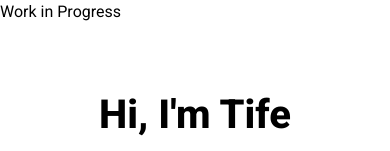
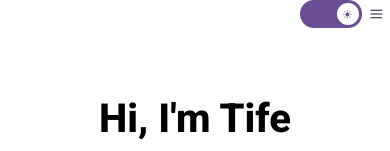
Before and after one commit to Qayyax/portfolio, a React (Vite) app: page / in a window 390 px wide. Shown: the top 151 px of the page. Built offline with nearby package versions, Linux system fonts and the light colour scheme.

Commit message:
working on hamburger and darkmode toggle

```diff
--- a/package.json
+++ b/package.json
@@ -12,6 +12,7 @@
   "dependencies": {
     "react": "^18.3.1",
     "react-dom": "^18.3.1",
+    "react-icons": "^5.3.0",
     "react-router-dom": "^6.26.1"
   },
   "devDependencies": {
--- a/src/App.jsx
+++ b/src/App.jsx
@@ -1,3 +1,6 @@
+import DarkModeProvider from "./components/DarkModeProvider"
+import DarkModeToggle from "./components/DarkModeToggle"
+import Hamburger from "./components/Hamburger"
 import Home from "./components/home/Home"
 import Project from "./components/projects/Project"
 import projectData from "./data/projects.json"
@@ -6,9 +9,14 @@ function App() {
 
   return (
     <>
-      <h1>Work in Progress</h1>
-      <Home data={projectData} />
-      <Project data={projectData} />
+      <DarkModeProvider>
+        <div className="w-full bg-red flex justify-end">
+          <DarkModeToggle />
+          <Hamburger />
+        </div>
+        <Home data={projectData} />
+        <Project data={projectData} />
+      </DarkModeProvider>
     </>
   )
 }
--- /dev/null
+++ b/src/components/DarkModeProvider.jsx
@@ -0,0 +1,16 @@
+import { createContext, useState } from "react";
+
+export const DarkModeContext = createContext()
+export default function DarkModeProvider({ children }) {
+  const [isDarkMode, setDarkMode] = useState(false)
+
+  function toggleDarkMode() {
+    setDarkMode(prev => !prev)
+  }
+
+  return (
+    <DarkModeContext.Provider value={{isDarkMode, toggleDarkMode}}>
+      {children}
+    </DarkModeContext.Provider>
+  )
+}
--- /dev/null
+++ b/src/components/DarkModeToggle.jsx
@@ -0,0 +1,29 @@
+import { useContext } from "react";
+import { DarkModeContext } from "./DarkModeProvider";
+import { IoIosSunny} from "react-icons/io";
+import { FaMoon } from "react-icons/fa";
+
+export default function DarkModeToggle() {
+  const { isDarkMode, toggleDarkMode } = useContext(DarkModeContext)
+  const darkIcon = (
+    <div className="bg-[#6B4E92] flex items-center justify-center p-[5.5px] rounded-full">
+      <FaMoon color="white" style={{ width: "10.95px", height: "11px" }} />
+    </div>
+  )
+  const lightIcon = (
+    <div className="bg-white flex items-center justify-center p-[5.5px] rounded-full">
+      <IoIosSunny color="#6B4E92" style={{ width: "10.95px", height: "11px" }} />
+    </div>
+  )
+
+  return (
+    <button
+      onClick={toggleDarkMode}
+      className={`flex items-center rounded-full w-[62px] py-[2.5px] px-[3.5px] transition-all duration-300 cursor-pointer
+${isDarkMode ? "justify-start bg-white" : "justify-end bg-[#6B4E92]"}`}
+    >
+      {isDarkMode ? darkIcon : lightIcon}
+    </button>
+  )
+
+}
--- /dev/null
+++ b/src/components/Hamburger.jsx
@@ -0,0 +1,41 @@
+import { useContext, useState } from "react";
+import { DarkModeContext } from "./DarkModeProvider";
+import { RxHamburgerMenu } from "react-icons/rx";
+import { IoClose } from "react-icons/io5";
+
+export default function Hamburger() {
+  const [isOpen, setIsOpen] = useState(false)
+  const { isDarkMode } = useContext(DarkModeContext)
+
+  function toggleOpen() {
+    setIsOpen(prev => !prev)
+  }
+
+  return (
+    <>
+      <button
+        onClick={toggleOpen}
+        className={`py-[7px] px-[4.67px] relative z-50`}
+      >
+        {isOpen ? (
+          <IoClose
+            style={{ width: "15px", height: "15px" }}
+            color="white"
+          />
+        ) : (
+          <RxHamburgerMenu
+            style={{ width: "18.67px", height: "14px" }}
+            color={isDarkMode ? "#FFFFFF" : "#201330"}
+          />
+        )}
+      </button>
+      {isOpen && (
+        <>
+          <div className="fixed w-[250px] h-svh   backdrop-blur-sm z-30"></div>
+          <div className="fixed w-[250px] h-svh bg-[#6B4E92] opacity-90 text-white z-40 p-6">
+          </div>
+        </>
+      )}
+    </>
+  )
+}
--- /dev/null
+++ b/src/components/Header.jsx
@@ -0,0 +1,3 @@
+export default function Header() {
+
+}
```
Also changed, not shown: 1 other file (tests, documents, lock files or other folders).
